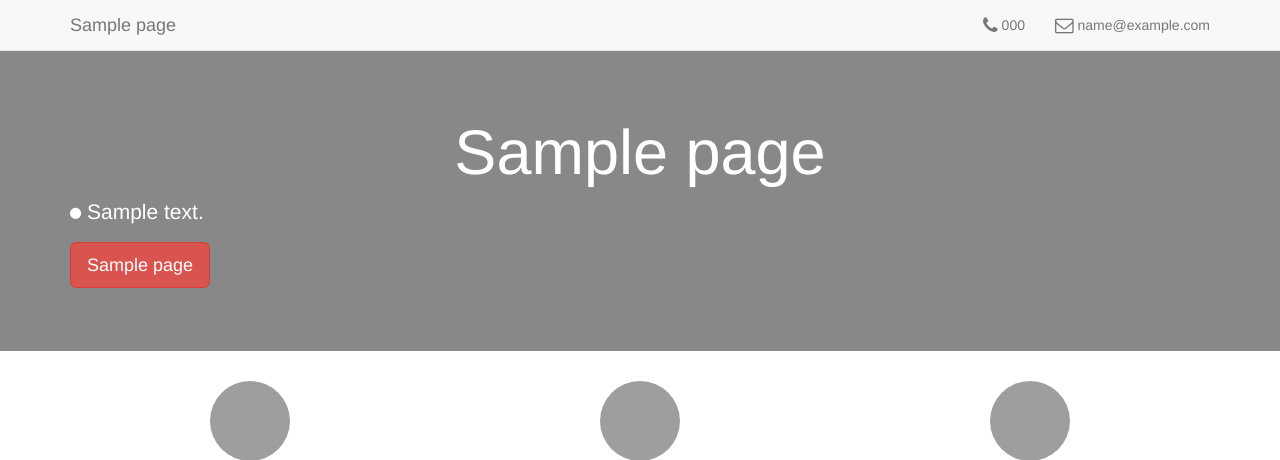
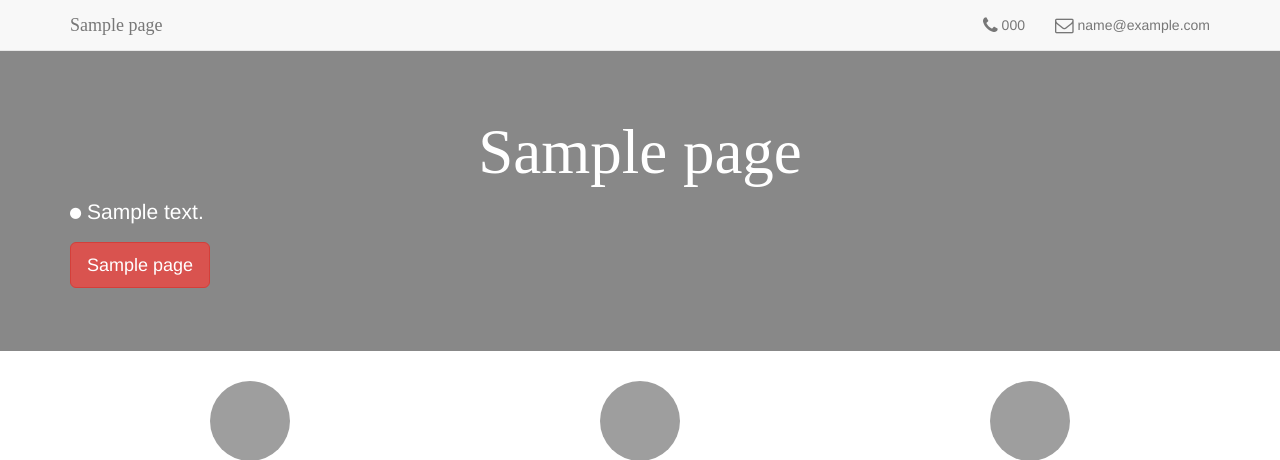
Before and after one commit to kopi-dev/kopilanding, a Django app: page / in a window 1280 px wide. Shown: the top 460 px of the page. Run offline with Django 3.2, Linux system fonts and the light colour scheme; tables that the repository leaves empty hold one stand-in row (values such as "Sample post"); grey boxes marked "Sample" are stand-in pictures; some libraries are stand-ins or nearby versions; some web fonts are replaced; grey boxes are pictures that could not be loaded.

Commit message:
Added fonts PF_Highway_Sans_Pro

```diff
--- a/static/css/jumbotron.css
+++ b/static/css/jumbotron.css
@@ -17,15 +17,21 @@ body {
   color: #111;
 }
 
+a.navbar-brand {
+  font-family: PF_Highway_Sans_Pro;
+}
+
 .jumbotron h1, .jumbotron .h1 {
   text-align: center;
   color: #fff;
+  font-family: PF_Highway_Sans_Pro;
 }
 
 i.fa.fa-circle.iconp {
   font-size: small;
   vertical-align: middle;
   color: #fff;
+
 }
 
 .main p {
--- a/templates/landing/head_css.html
+++ b/templates/landing/head_css.html
@@ -8,6 +8,14 @@
 <!-- Custom styles for this template -->
 <link href="{% static "css/jumbotron.css" %}" rel="stylesheet">
 
+    <style>
+      @font-face {
+        font-family: 'PF_Highway_Sans_Pro';
+        src: url('{% static 'fonts/PF_Highway_Sans_Pro.ttf' %}');
+{#        src: local('{% static 'fonts/PF_Highway_Sans_Pro.ttf' %}');#}
+      }
+    </style>
+
 <!-- HTML5 shim and Respond.js for IE8 support of HTML5 elements and media queries -->
 <!--[if lt IE 9]>
   <script src="https://oss.maxcdn.com/html5shiv/3.7.3/html5shiv.min.js"></script>
--- a/templates/landing/home.html
+++ b/templates/landing/home.html
@@ -78,7 +78,6 @@
 {% endblock %}
 
 {% block content_form_s %}
-
 <div class="container" style="background-color: #5180a5; margin-top: 20px;">
     <h2 style="text-align: center; color: #fff"><a name="zakaz"></a>Узнать стоимость заказа</h2>
     <div class="row">
```
